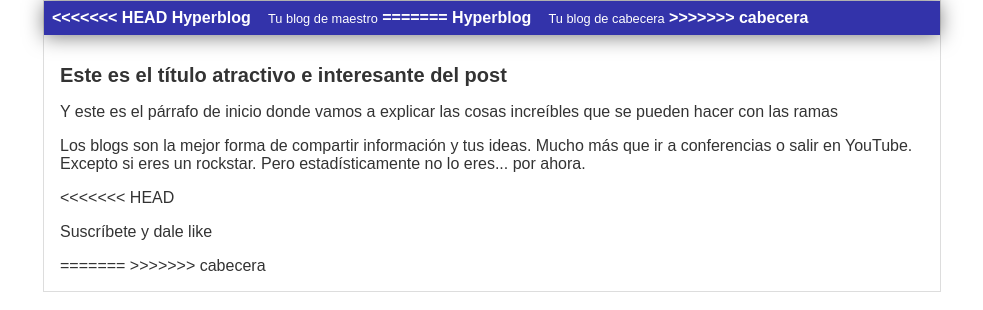
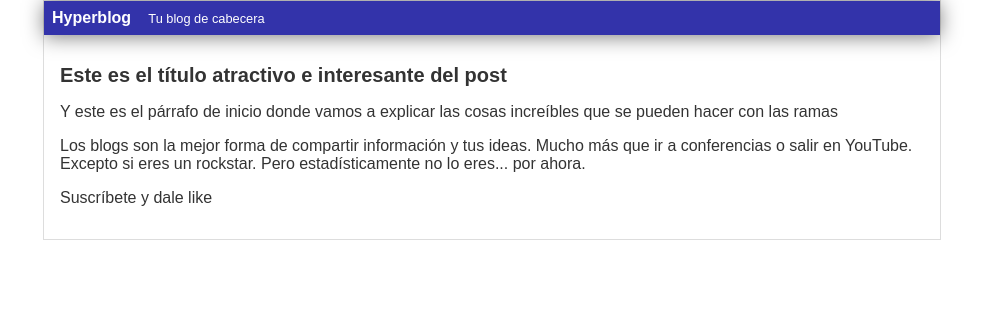
Before and after one commit to Diego024/Blog-de-Git, a plain HTML site: page blogpost.html in a window 1280 px wide. Shown: the whole page, without its empty margins (148-1131 px from the left). Drawn offline with Linux system fonts and the light colour scheme.

Commit message:
Solucioné el conflicto de las ramas al fusionar

```diff
--- a/blogpost.html
+++ b/blogpost.html
@@ -11,22 +11,14 @@
     <body>
         <div id="container">
             <div id="cabecera">
-<<<<<<< HEAD
-                Hyperblog <span id="tagline">Tu blog de maestro</span>
-=======
                 Hyperblog <span id="tagline">Tu blog de cabecera</span>
->>>>>>> cabecera
             </div>
 
             <div id="post">
                 <h1>Este es el título atractivo e interesante del post</h1>
                 <p>Y este es el párrafo de inicio donde vamos a explicar las cosas increíbles que se pueden hacer con las ramas</p>
                 <p>Los blogs son la mejor forma de compartir información y tus ideas. Mucho más que ir a conferencias o salir en YouTube. Excepto si eres un rockstar. Pero estadísticamente no lo eres... por ahora.</p>
-<<<<<<< HEAD
                 <p>Suscríbete y dale like</p>
-=======
-
->>>>>>> cabecera
             </div>
         </div>
     </body>
```
